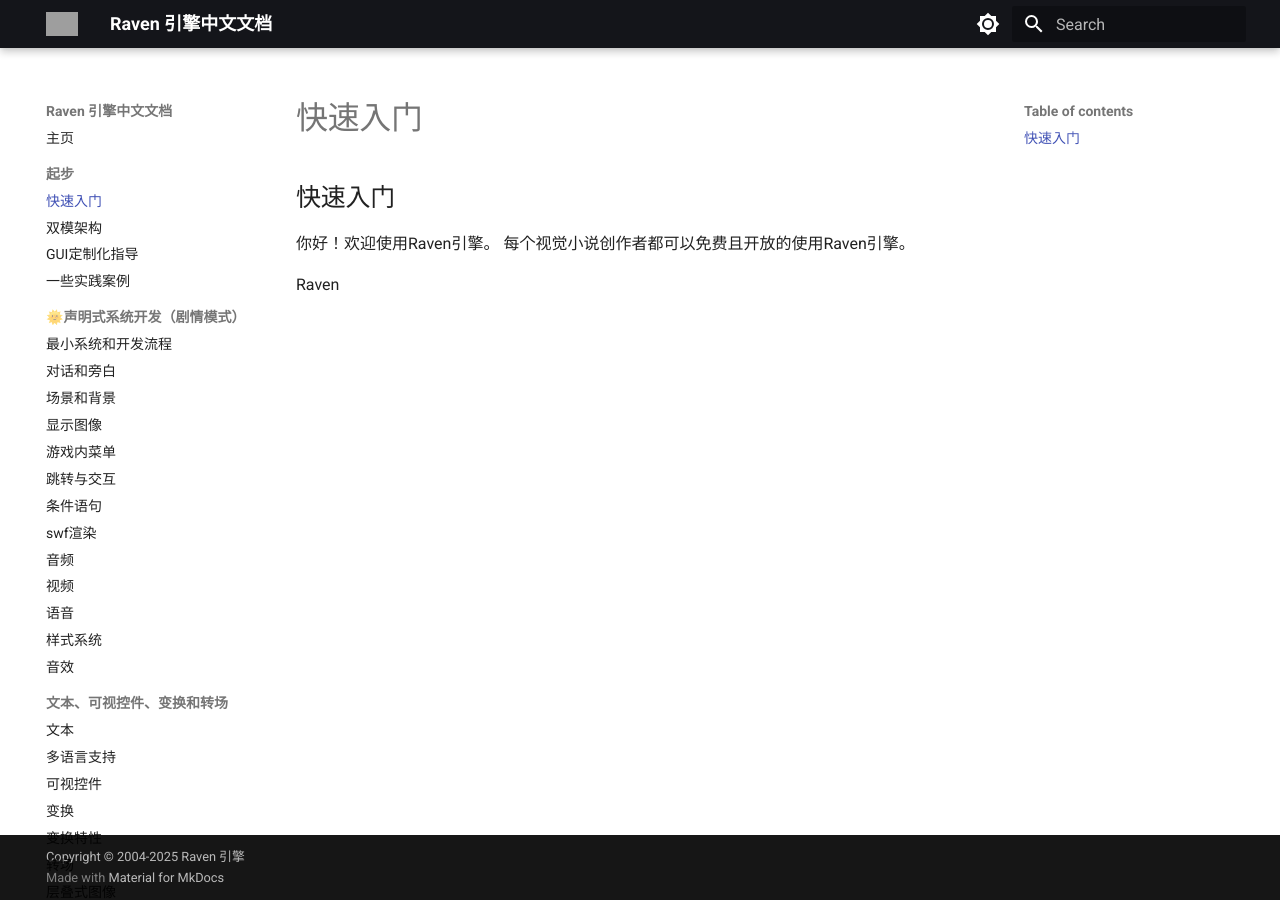
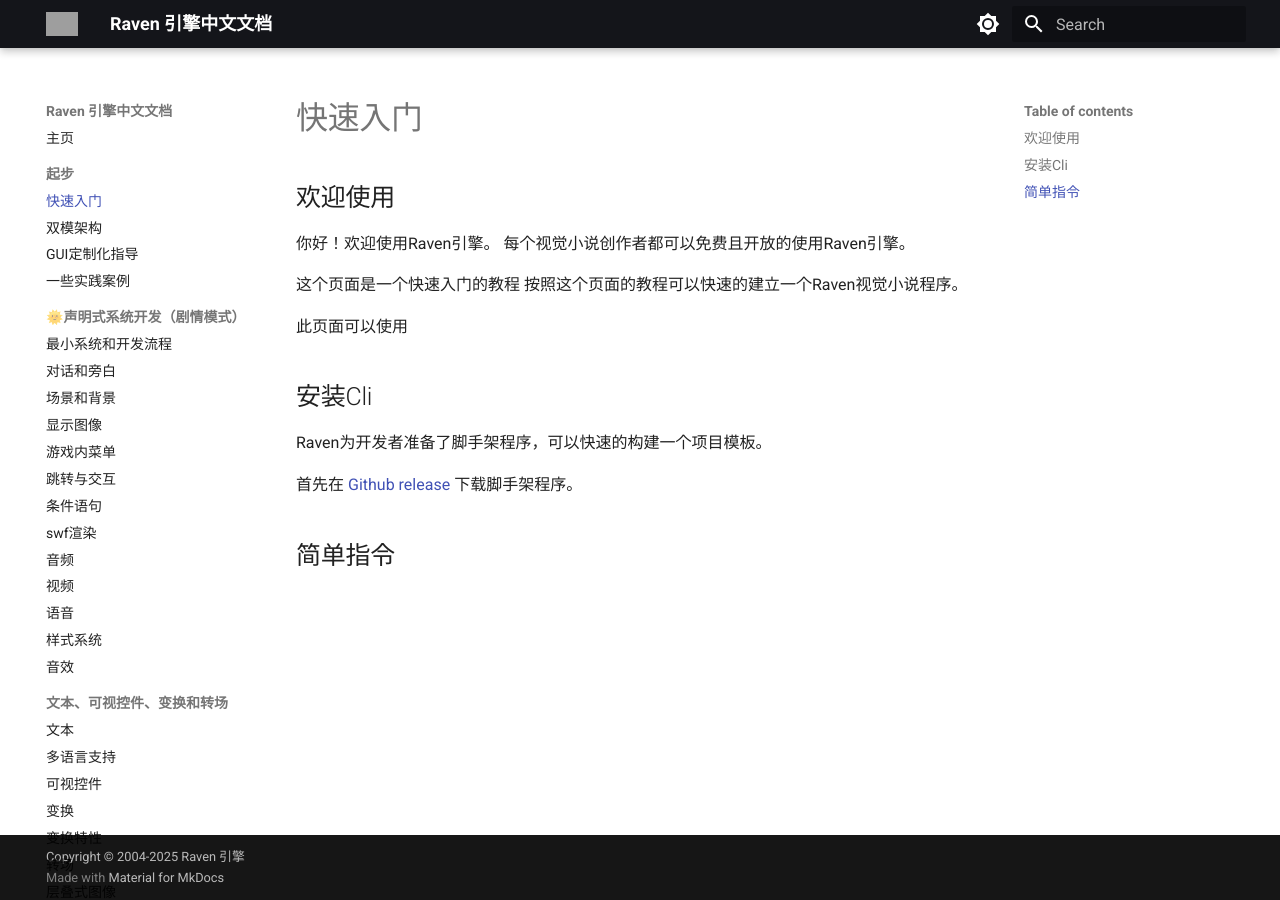
Before and after one commit to E72UJ/doc.raven.rs, an MkDocs documentation site: the page built from docs/quickstart.md, in a window 1280 px wide. Built offline with MkDocs 1.6.1 and Material for MkDocs 9.7.7, drawn with Linux system fonts in a browser that asks for light colours; grey boxes are pictures that could not be loaded.

Commit message:
更新文本
更新文本

```diff
--- a/docs/architecture.md
+++ b/docs/architecture.md
@@ -19,7 +19,7 @@
 
 - 如果您是一个**程序开发人员**，追求更高的性能上限和游戏交互效果，则可以深入研究 **🌛开发模式**。
 
-不同的使用模式，所能够实现的**功能上限**是不同的，剧情模式原则上是开发模式的一个简化版本，
+不同的开发模式，所能够实现的**功能上限**是不同的，剧情模式原则上是开发模式的一个简化版本，
 也就是说，**剧情模式能实现的，开发模式也一样可以实现，只是实现方法不同而已**。
 !!! note "文档阅读提示"
     在本文档中，以🌞开头为**剧情模式**的语法和逻辑，而🌛为**开发模式**的语法和逻辑。
--- a/docs/quickstart.md
+++ b/docs/quickstart.md
@@ -1,5 +1,13 @@
-## 快速入门
+## 欢迎使用
 
 你好！欢迎使用Raven引擎。 每个视觉小说创作者都可以免费且开放的使用Raven引擎。
 
- Raven
+这个页面是一个快速入门的教程 按照这个页面的教程可以快速的建立一个Raven视觉小说程序。
+
+此页面可以使用
+## 安装Cli
+Raven为开发者准备了脚手架程序，可以快速的构建一个项目模板。
+
+首先在 [Github release](https://github.com/E72UJ/Raven/releases) 下载脚手架程序。
+
+## 简单指令
```
Also changed, not shown: docs/dialogue.md (added, +24 -0 lines), docs/index.md (+4 -3 lines).
